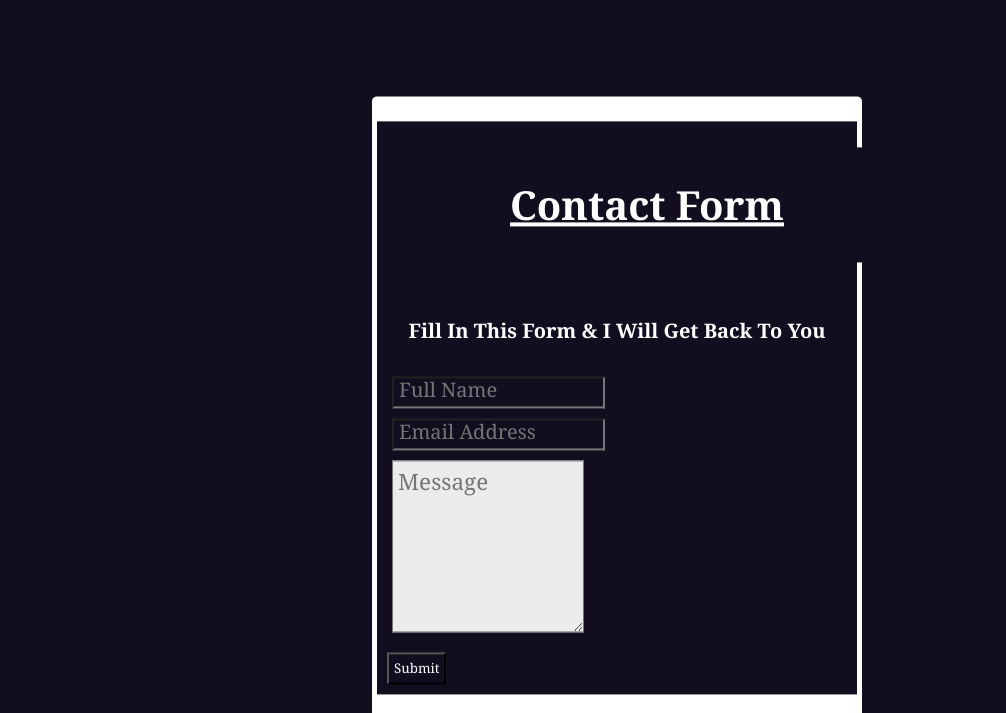
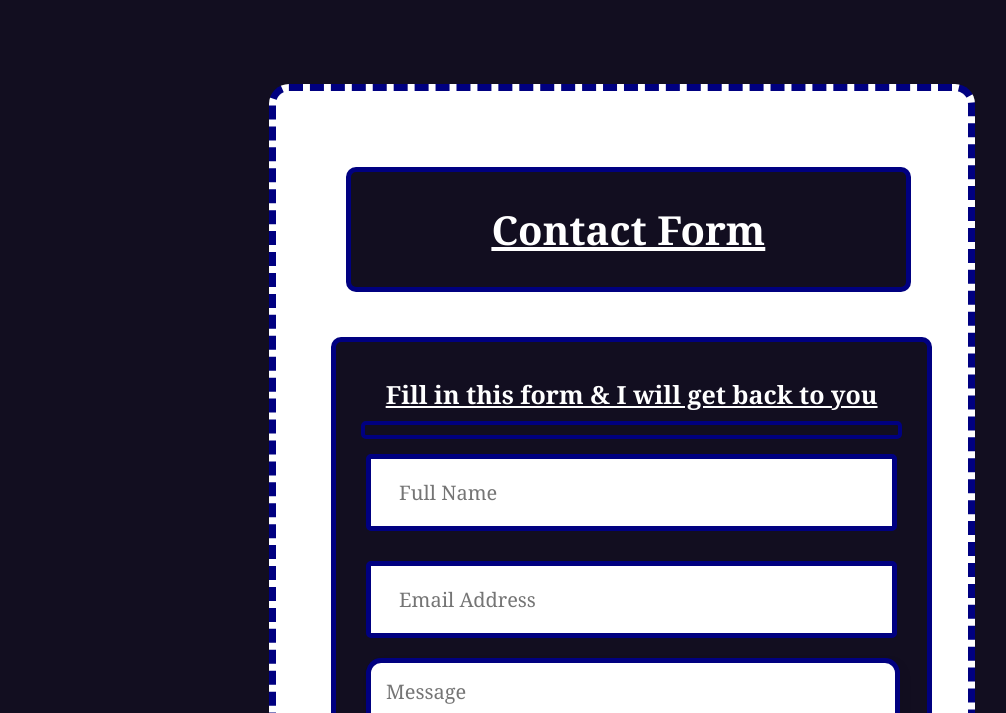
Before and after one commit to kedmead91/Html-CSS-Projects, a plain HTML site: page contact.html in a window 1280 px wide. Shown: the part 347-1060 px from the top of the page, without its empty margins (23-1029 px from the left). Drawn offline with Linux system fonts and the light colour scheme; files that its build step writes are made by us from their sources; files whose address does not match are found by name.

Commit message:
Add files via upload

```diff
--- a/contact.html
+++ b/contact.html
@@ -16,7 +16,7 @@
    </nav>
 <br><br>
    <div>
-      <div id="error" class="error"></div>
+
       <!-- <form id="form" onsubmit="return test()"> -->
       </div>
  <br>
@@ -26,8 +26,8 @@
             <h2 class="pageTitle"><u>Contact Form</u></h2>
             <br><br>
             <div class = "wrapper">
-            <h3 class="secondaryTitle">Fill in this form & I will get back to you</h3>
-            <br>
+            <h3 class="secondaryTitle"><u>Fill in this form & I will get back to you</u></h3>
+            <div id="error" class="error"></div>
               <div>
                   <input type="text" id="name" placeholder="Full Name" required>
              </div>
--- a/portfolio.js
+++ b/portfolio.js
@@ -21,14 +21,13 @@ function test(){
        return false;
    }
 
-   if(message.length < 15 || message.length > 140){
+   if(message.length < 10 || message.length > 140){
     text = "Invalid message";
     error.innerHTML = text;
     return false;
    }
-
-   return true;
-}
+    return true;
 
 submit.onclick = function test(){
 }
+}
--- a/style.css
+++ b/style.css
@@ -93,118 +93,112 @@ p {
 
 
 /*Styling for contact form*/
+.pageTitle{
+font-family: Arial, Helvetica, sans-serif;
+text-align: center;
+ margin-left: 15px;
+ margin-right: auto;
+ width: 85%;
+ border: solid 5px navy;
+ border-radius:10px;
+}
+.secondaryTitle {
+font-family: Arial, Helvetica, sans-serif;
+font-size: 25px;
+text-align: center;
+margin-left: auto;
+margin-right: auto;
+color:white;
+padding: 10px;
 
-#title-Tag-Line {
+
+}
+.wrapper {
+  border: solid 5px navy;
+  border-radius:10px;
+  padding: 25px;
+  width: 93%;
+}
+
+.error {
+  text-align: center;
+  font-family: Arial, Helvetica, sans-serif;
+  font-size: 20px;
+  border: solid 5px;
+  border-radius: 5px;
+  font-weight: bold;
+  border: solid 4px navy;
+  color: red;
+}
+
+div.form
+{
+    display: block;
+    text-align: center;
+    width: 100%;
+}
+form
+{
+    display: inline-block;
+    margin-left: auto;
+    margin-right: auto;
+    text-align: left;
+    background-color: white;
+    padding: 55px;
+    border: dashed 7px navy;
+    border-radius:20px;
+}
+
+input[type=text], input[type=email] {
+  width: 100%;
+  padding: 20px 28px;
+  margin:10px 0;
+  box-sizing: border-box;
+  border: 2px solid white;
+  border-radius: 4px;
+  background-color: white;
+  color: navy;
+  border: solid 5px navy;
+  border-radius: 5px;
   font-size: 20px;
 }
 
-/* .card-item__bg{
-  width: 150px;
-  margin-left: auto;
-  margin-right: auto;
-  left: 0;
-  right: 0;
-  display: block;
-  position: relative;
-  margin: 30px auto;
-  transform: translate(0px, 50px);
-  z-index: 5;
-} */
-
-/* form animation starts */
-.form {
-  background: #fff;
-  border-radius: 5px;
-  max-width: 480px;
-  margin-left: auto;
-  margin-right: auto;
-  padding-top: 25px;
-  padding-bottom: 25px;
-  left: 0;
-  right: 0;
-  position: absolute;
-/*   z-index: 1; */
-  animation: bounce 1.5s infinite;
+input[type=text]:focus, input[type=email]:focus {
+  border: 6px solid #555;
 }
-::-webkit-input-placeholder {
-  font-size: 1.5em;
-}
-
-.title{
-  display: block;
-  font-family: sans-serif;
-  margin: 10px auto 5px;
-  width: 300px;
+textarea {
+  width: 93%;
+  resize: vertical;
+  padding:15px;
+  border-radius:15px;
+  background-color: white;
+  color: navy;
+  border: solid 5px navy;
+  box-shadow:4px 4px 10px rgba(0,0,0,0.06);
+  height:150px;
+  font-size: 20px;
 }
 
 
-.pageTitle{
-  font-size: 2.5em;
+input[type=submit] {
+  background-color: navy;
+  border: none;
+  color: white;
+  padding: 18px 32px;
+  text-decoration: none;
+  margin-left: 60px;
+  margin-right: auto;
+  cursor: pointer;
+  width: 80%;
+  text-align: center;
+  font-size: 20px;
+  font-size: 25px;
+  border-radius: 15px;
+  border: solid 4px white;
   font-weight: bold;
-  text-align: center;
+
 }
-
-.secondaryTitle{
-  color: white;
-  font-size: 20px;
-  text-align: center;
-  text-transform: capitalize;
+input[type=submit]:focus {
+background-color: white;
+color: navy;
 }
-
-.name {
-  background-color: #ebebeb;
-  color:black;
-  font-size:15px;
-}
-
-
-.email {
-  background-color: #ebebeb;
-  height: 2em;
-  color: black;
-  font-size:15px;
-}
-
-
-.message {
-  background-color: #ebebeb;
-  overflow: hidden;
-  height: 10rem;
-  color: black;
-  font-size:15px;
-}
-
-
-.formEntry {
-  display: block;
-  margin: 30px auto;
-  min-width: 300px;
-  padding: 10px;
-  border-radius: 2px;
-  border: none;
-  transition: all 0.5s ease 0s;
-}
-
-.submit {
-  width: 200px;
-  color: white;
-  font-size: 30px;
-  font-weight: bold;
-}
-
-.submit:hover {
-  box-shadow: 15px 15px 15px 5px rgba(78, 72, 77, 0.219);
-  transform: translateY(-3px);
-  width: 300px;
-  border-radius: 0%;
-  padding: 25px;
-}
-
-@keyframes bounce {
-  0% {
-    tranform: translate(0, 4px);
-  }
-  50% {
-    transform: translate(0, 8px);
-  }
-}
```
